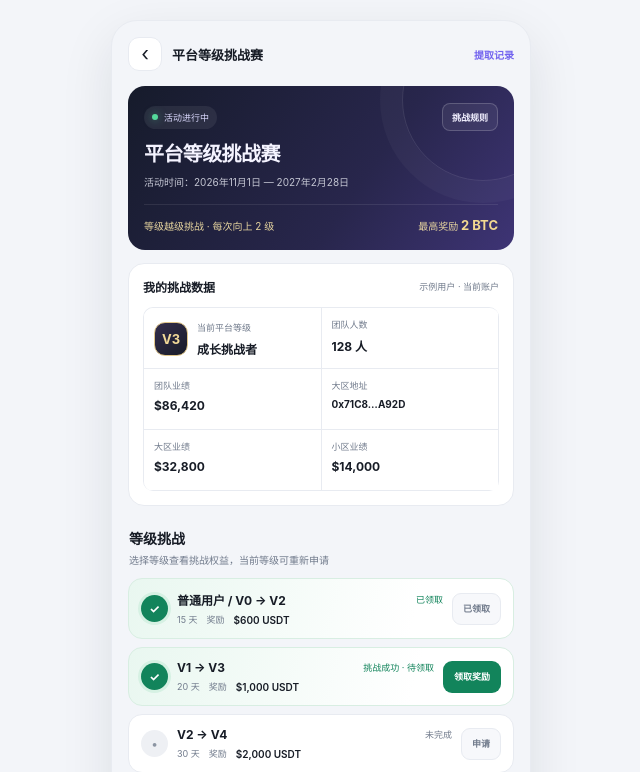
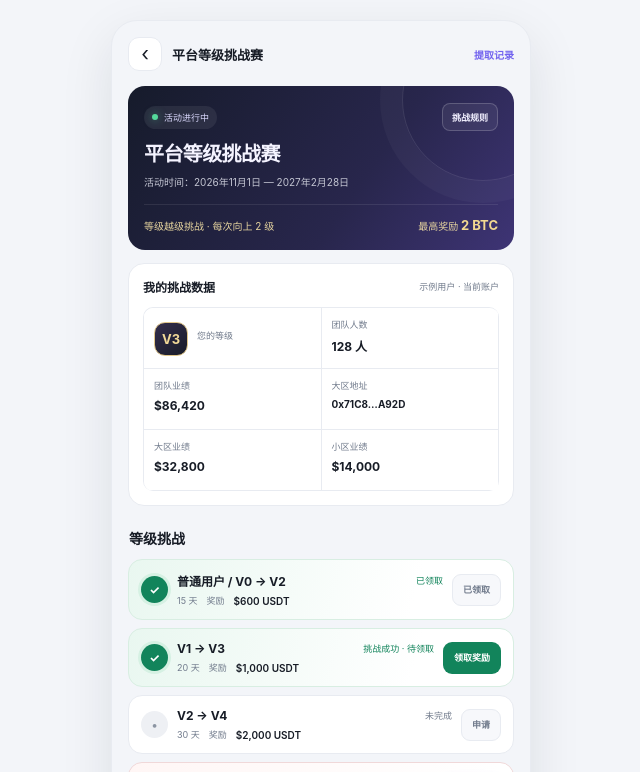
Before and after one commit to hou2557/bot-staking-calculator, a plain HTML site: page dist/challenge/index.html in a window 1280 px wide. Both pictures are taken after a click on the button "打开等级跃升挑战赛". Shown: the top 772 px of the page, without its empty margins (331-971 px from the left). Drawn offline with Linux system fonts and the light colour scheme.

Commit message:
Update level challenge copy

```diff
--- a/dist/challenge/index.html
+++ b/dist/challenge/index.html
@@ -294,7 +294,7 @@
       <section class="profile-card" aria-labelledby="profile-heading">
         <div class="profile-card-head"><strong id="profile-heading">我的挑战数据</strong><span>示例用户 · 当前账户</span></div>
         <div class="metric-grid">
-          <div class="metric level-metric"><span class="level-orb">V3</span><span><small>当前平台等级</small><strong>成长挑战者</strong></span></div>
+          <div class="metric level-metric"><span class="level-orb">V3</span><span><small>您的等级</small><strong></strong></span></div>
           <div class="metric"><small>团队人数</small><strong>128 人</strong></div>
           <div class="metric"><small>团队业绩</small><strong>$86,420</strong></div>
           <div class="metric"><small>大区地址</small><strong class="address">0x71C8…A92D</strong></div>
@@ -304,7 +304,7 @@
       </section>
 
       <section aria-labelledby="challenge-list-title">
-        <div class="challenge-head"><strong id="challenge-list-title">等级挑战</strong><small>选择等级查看挑战权益，当前等级可重新申请</small></div>
+        <div class="challenge-head"><strong id="challenge-list-title">等级挑战</strong><small></small></div>
         <div class="challenge-list" id="challenge-list" aria-live="polite"></div>
       </section>
 
@@ -528,7 +528,7 @@
         success.appendChild(el("strong", "", "恭喜，挑战成功！"));
         success.appendChild(el("p", "", challenge.from + " 升级至 " + challenge.to + " 已达成，奖励 " + challenge.reward + " " + challenge.unit + " 可领取。"));
         modalBody.appendChild(success);
-        modalBody.appendChild(el("div", "modal-note", "确认后将打开 MetaMask 钱包确认领取。请核对钱包地址与网络。"));
+
         btn(modalFooter, "稍后领取", "", closeModal);
         btn(modalFooter, "确认领取", "success", function () { openWallet(index); });
       }
```
